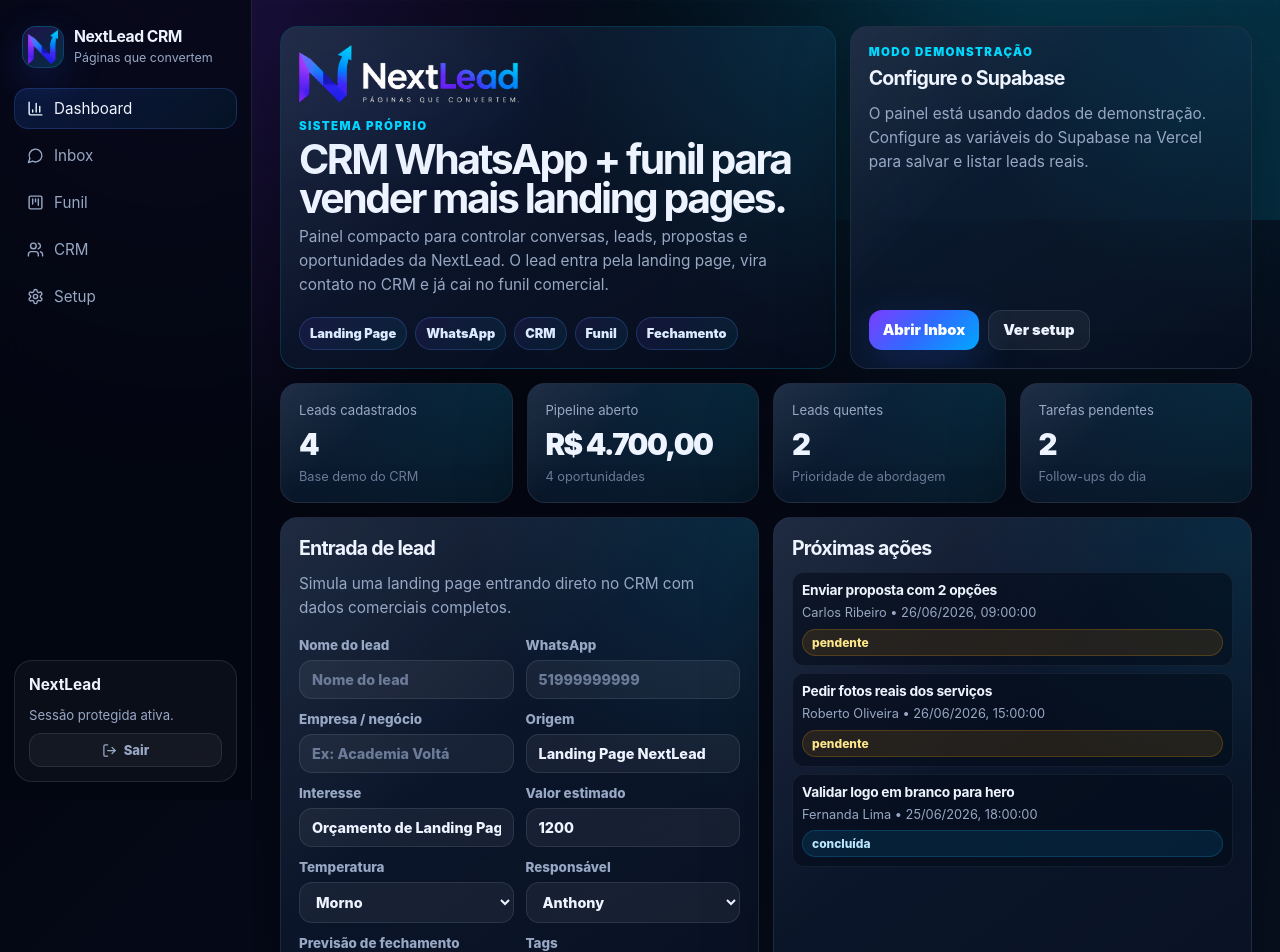
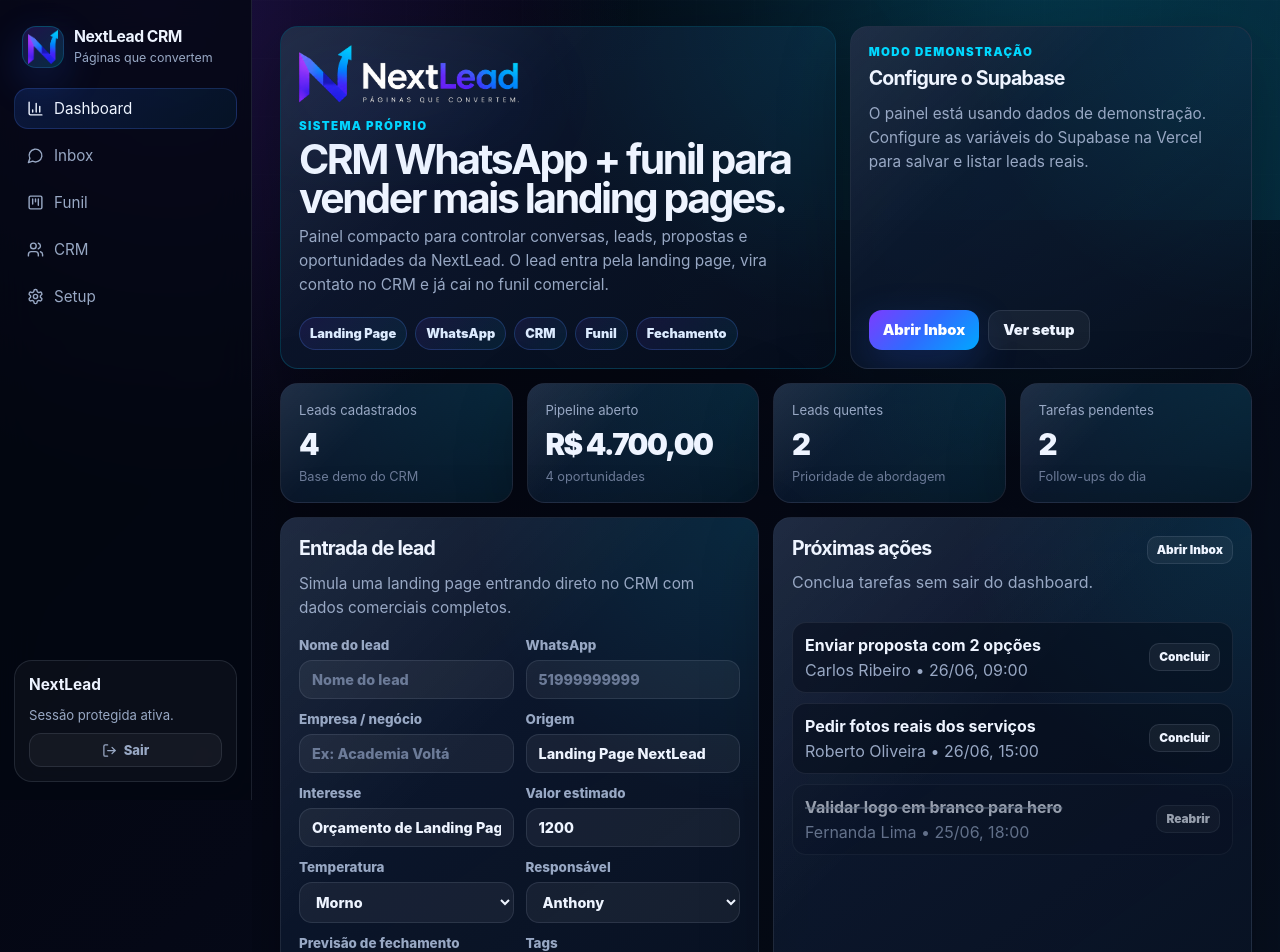
Before and after one commit to anthonytribeiro587/crm-nextlead, a Next.js app: page / in a window 1280 px wide. Shown: the top 952 px of the page. Built offline with nearby package versions, Linux system fonts and the light colour scheme; no server answers.

Commit message:
followup dashboard e tarefas comerciais

```diff
--- /dev/null
+++ b/app/api/activities/route.ts
@@ -0,0 +1,74 @@
+import { NextRequest, NextResponse } from "next/server";
+import { getSupabaseAdmin } from "@/lib/supabase-admin";
+
+export const dynamic = "force-dynamic";
+export const revalidate = 0;
+
+function cleanTitle(value: unknown) {
+  return String(value || "Follow-up").trim().slice(0, 120) || "Follow-up";
+}
+
+function cleanDueAt(value: unknown) {
+  const raw = String(value || "").trim();
+  if (!raw) return new Date(Date.now() + 24 * 60 * 60 * 1000).toISOString();
+  const date = new Date(raw);
+  if (Number.isNaN(date.getTime())) return new Date(Date.now() + 24 * 60 * 60 * 1000).toISOString();
+  return date.toISOString();
+}
+
+export async function POST(request: NextRequest) {
+  const payload = await request.json().catch(() => ({}));
+  const contactId = String(payload.contactId || "").trim();
+
+  if (!contactId) {
+    return NextResponse.json({ error: "contactId é obrigatório." }, { status: 400 });
+  }
+
+  const supabase = getSupabaseAdmin();
+  if (!supabase) return NextResponse.json({ ok: true, demo: true });
+
+  const record = {
+    contact_id: contactId,
+    title: cleanTitle(payload.title),
+    due_at: cleanDueAt(payload.dueAt),
+    done: false,
+  };
+
+  const { data, error } = await supabase.from("activities").insert(record).select("id,contact_id,title,due_at,done").single();
+
+  if (error) {
+    return NextResponse.json({ error: error.message }, { status: 500 });
+  }
+
+  return NextResponse.json({ ok: true, activity: data });
+}
+
+export async function PATCH(request: NextRequest) {
+  const payload = await request.json().catch(() => ({}));
+  const activityId = String(payload.activityId || "").trim();
+
+  if (!activityId) {
+    return NextResponse.json({ error: "activityId é obrigatório." }, { status: 400 });
+  }
+
+  const supabase = getSupabaseAdmin();
+  if (!supabase) return NextResponse.json({ ok: true, demo: true });
+
+  const update: Record<string, unknown> = { updated_at: new Date().toISOString() };
+  if (payload.done !== undefined) update.done = Boolean(payload.done);
+  if (payload.title !== undefined) update.title = cleanTitle(payload.title);
+  if (payload.dueAt !== undefined) update.due_at = cleanDueAt(payload.dueAt);
+
+  const { data, error } = await supabase
+    .from("activities")
+    .update(update)
+    .eq("id", activityId)
+    .select("id,contact_id,title,due_at,done")
+    .single();
+
+  if (error) {
+    return NextResponse.json({ error: error.message }, { status: 500 });
+  }
+
+  return NextResponse.json({ ok: true, activity: data });
+}
--- a/app/api/pipeline/deals/route.ts
+++ b/app/api/pipeline/deals/route.ts
@@ -1,5 +1,6 @@
 import { NextRequest, NextResponse } from "next/server";
 import { getSupabaseAdmin } from "@/lib/supabase-admin";
+import { completeInitialContactActivities } from "@/lib/activities";
 
 export const dynamic = "force-dynamic";
 export const revalidate = 0;
@@ -44,11 +45,20 @@
   const expectedClose = cleanDate(payload.expectedClose ?? payload.expectedCloseDate ?? payload.expected_close);
   if (expectedClose !== undefined) update.expected_close = expectedClose;
 
-  const { error } = await supabase.from("deals").update(update).eq("id", dealId);
+  const { data: deal, error } = await supabase
+    .from("deals")
+    .update(update)
+    .eq("id", dealId)
+    .select("id,contact_id")
+    .single();
 
   if (error) {
     return NextResponse.json({ error: error.message }, { status: 500 });
   }
 
+  if (stageId && deal?.contact_id) {
+    await completeInitialContactActivities(supabase, deal.contact_id);
+  }
+
   return NextResponse.json({ ok: true });
 }
--- a/app/api/whatsapp/send/route.ts
+++ b/app/api/whatsapp/send/route.ts
@@ -2,6 +2,7 @@
 import { getSupabaseAdmin } from "@/lib/supabase-admin";
 import { brazilPhoneVariants, normalizeBrazilWhatsAppPhone } from "@/lib/format";
 import { getWhatsAppProvider, sendWhatsAppText } from "@/lib/whatsapp";
+import { completeInitialContactActivities } from "@/lib/activities";
 
 async function saveOutboundMessage(input: {
   to: string;
@@ -73,6 +74,10 @@
 
   await supabase.from("contacts").update({ last_message_at: new Date().toISOString(), updated_at: new Date().toISOString() }).eq("id", resolvedContactId);
 
+  if (input.status !== "failed") {
+    await completeInitialContactActivities(supabase, resolvedContactId);
+  }
+
   return resolvedContactId;
 }
 
--- a/app/globals.css
+++ b/app/globals.css
@@ -971,3 +971,39 @@
   .stage-feedback { text-align: left; }
   .lead-stage-actions { justify-content: flex-start; }
 }
+
+/* NextLead follow-up batch */
+.section-headline {
+  display: flex;
+  align-items: flex-start;
+  justify-content: space-between;
+  gap: 12px;
+  margin-bottom: 14px;
+}
+.activity-list {
+  display: grid;
+  gap: 10px;
+}
+.activity-card {
+  display: flex;
+  align-items: center;
+  justify-content: space-between;
+  gap: 12px;
+  border: 1px solid rgba(148, 163, 184, .13);
+  border-radius: 14px;
+  padding: 12px;
+  background: rgba(5, 11, 24, .48);
+}
+.activity-card.done {
+  opacity: .62;
+  background: rgba(5, 11, 24, .24);
+}
+.activity-card.done strong {
+  text-decoration: line-through;
+  text-decoration-thickness: 2px;
+  text-decoration-color: rgba(148, 163, 184, .55);
+}
+@media (max-width: 760px) {
+  .section-headline,
+  .activity-card { align-items: flex-start; flex-direction: column; }
+}
--- a/app/page.tsx
+++ b/app/page.tsx
@@ -2,6 +2,7 @@
 export const revalidate = 0;
 
 import Link from "next/link";
+import { ActivityList } from "@/components/ActivityList";
 import { LeadCaptureForm } from "@/components/LeadCaptureForm";
 import { MetricCard } from "@/components/MetricCard";
 import { getCrmData } from "@/lib/data";
@@ -64,24 +65,14 @@
       <section className="grid cols-2">
         <LeadCaptureForm />
         <article className="card">
-          <h2>Próximas ações</h2>
-          {activities.length === 0 ? (
-            <div className="empty-state">
-              <strong>Nenhuma tarefa ainda.</strong>
-              <p className="muted">Quando um lead entrar, o sistema cria uma tarefa de primeiro contato automaticamente.</p>
+          <div className="section-headline">
+            <div>
+              <h2>Próximas ações</h2>
+              <p className="muted">Conclua tarefas sem sair do dashboard.</p>
             </div>
-          ) : activities.map((activity) => {
-            const contact = contacts.find((item) => item.id === activity.contactId);
-            return (
-              <div key={activity.id} className="deal-card">
-                <div>
-                  <strong>{activity.title}</strong>
-                  <p className="muted" style={{ margin: "5px 0 0" }}>{contact?.name || "Lead"} • {new Date(activity.dueAt).toLocaleString("pt-BR")}</p>
-                </div>
-                <span className={`badge ${activity.done ? "cold" : "warm"}`}>{activity.done ? "concluída" : "pendente"}</span>
-              </div>
-            );
-          })}
+            <Link className="btn mini secondary" href="/inbox">Abrir Inbox</Link>
+          </div>
+          <ActivityList activities={activities} contacts={contacts} />
         </article>
       </section>
     </>
--- /dev/null
+++ b/components/ActivityList.tsx
@@ -0,0 +1,70 @@
+"use client";
+
+import { useMemo, useState } from "react";
+import { useRouter } from "next/navigation";
+import type { Activity, Contact } from "@/lib/types";
+
+export function ActivityList({ activities: initialActivities, contacts }: { activities: Activity[]; contacts: Contact[] }) {
+  const [activities, setActivities] = useState<Activity[]>(initialActivities);
+  const [updating, setUpdating] = useState<string | null>(null);
+  const router = useRouter();
+
+  const contactById = useMemo(() => new Map(contacts.map((contact) => [contact.id, contact])), [contacts]);
+  const orderedActivities = useMemo(() => {
+    return [...activities]
+      .sort((a, b) => {
+        if (a.done !== b.done) return a.done ? 1 : -1;
+        return new Date(a.dueAt).getTime() - new Date(b.dueAt).getTime();
+      })
+      .slice(0, 8);
+  }, [activities]);
+
+  async function toggleDone(activity: Activity, done: boolean) {
+    setUpdating(activity.id);
+    try {
+      const response = await fetch("/api/activities", {
+        method: "PATCH",
+        headers: { "Content-Type": "application/json" },
+        body: JSON.stringify({ activityId: activity.id, done }),
+      });
+      const result = await response.json().catch(() => ({}));
+      if (!response.ok) throw new Error(result.error || "Erro ao atualizar tarefa.");
+
+      setActivities((current) => current.map((item) => (item.id === activity.id ? { ...item, done } : item)));
+      router.refresh();
+    } catch (error) {
+      window.alert(error instanceof Error ? error.message : "Erro ao atualizar tarefa.");
+    } finally {
+      setUpdating(null);
+    }
+  }
+
+  if (!orderedActivities.length) {
+    return (
+      <div className="empty-state">
+        <strong>Nenhuma tarefa ainda.</strong>
+        <p className="muted">Quando um lead entrar, o sistema cria uma tarefa de primeiro contato automaticamente.</p>
+      </div>
+    );
+  }
+
+  return (
+    <div className="activity-list">
+      {orderedActivities.map((activity) => {
+        const contact = contactById.get(activity.contactId);
+        const due = new Date(activity.dueAt).toLocaleString("pt-BR", { day: "2-digit", month: "2-digit", hour: "2-digit", minute: "2-digit" });
+        return (
+          <div key={activity.id} className={`activity-card ${activity.done ? "done" : ""}`}>
+            <div>
+              <strong>{activity.title}</strong>
+              <p className="muted" style={{ margin: "5px 0 0" }}>{contact?.name || "Lead"} • {due}</p>
+            </div>
+            <button className="btn mini secondary" onClick={() => toggleDone(activity, !activity.done)} disabled={updating === activity.id}>
+              {updating === activity.id ? "Salvando..." : activity.done ? "Reabrir" : "Concluir"}
+            </button>
+          </div>
+        );
+      })}
+    </div>
+  );
+}
--- /dev/null
+++ b/lib/activities.ts
@@ -0,0 +1,52 @@
+export const INITIAL_ACTIVITY_TITLES = ["Abordar lead quente agora", "Fazer primeiro contato"];
+
+type SupabaseClientLike = {
+  from: (table: string) => any;
+};
+
+export async function completeInitialContactActivities(supabase: SupabaseClientLike, contactId?: string | null) {
+  if (!contactId) return;
+
+  await supabase
+    .from("activities")
+    .update({ done: true, updated_at: new Date().toISOString() })
+    .eq("contact_id", contactId)
+    .eq("done", false)
+    .in("title", INITIAL_ACTIVITY_TITLES);
+}
+
+export async function upsertInitialContactActivity(input: {
+  supabase: SupabaseClientLike;
+  contactId: string;
+  temperature?: string;
+}) {
+  const { supabase, contactId, temperature } = input;
+  const isHot = temperature === "quente";
+  const title = isHot ? "Abordar lead quente agora" : "Fazer primeiro contato";
+  const dueAt = new Date(Date.now() + 1000 * 60 * 60 * (isHot ? 1 : 2)).toISOString();
+
+  const { data: existing } = await supabase
+    .from("activities")
+    .select("id,title,done")
+    .eq("contact_id", contactId)
+    .eq("done", false)
+    .in("title", INITIAL_ACTIVITY_TITLES)
+    .limit(1)
+    .maybeSingle();
+
+  if (existing?.id) {
+    await supabase
+      .from("activities")
+      .update({ title, due_at: dueAt, updated_at: new Date().toISOString() })
+      .eq("id", existing.id);
+    return existing.id;
+  }
+
+  const { data } = await supabase
+    .from("activities")
+    .insert({ contact_id: contactId, title, due_at: dueAt })
+    .select("id")
+    .single();
+
+  return data?.id;
+}
```
Also changed, not shown: app/api/leads/route.ts (+2 -5 lines), components/InboxClient.tsx (+30 -0 lines).
